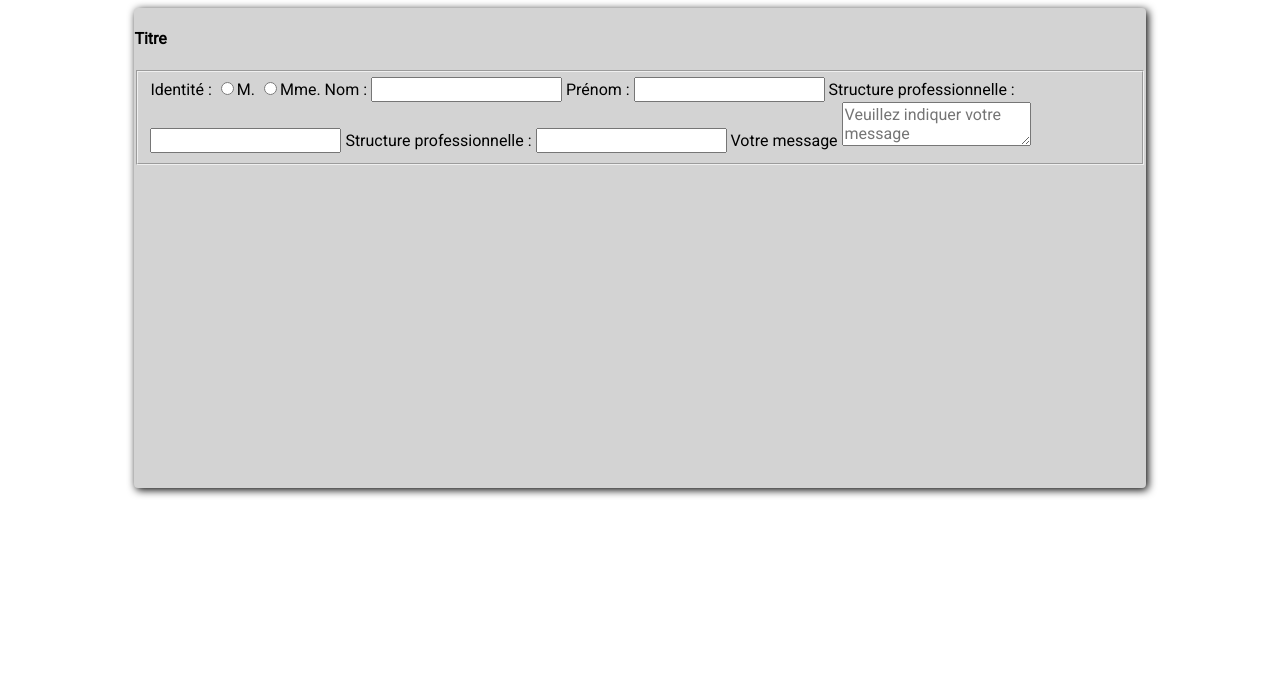
After one commit to tdeniaud/portfolio_Theo_DENIAUD, a PHP site: page /contact.html in a window 1280 px wide. The commit adds this page. Shown: the top 696 px of the page. Run offline with PHP 8.4, Linux system fonts and the light colour scheme.

Commit message:
structure générale formulaire

```diff
--- /dev/null
+++ b/contact.html
@@ -0,0 +1,60 @@
+<!DOCTYPE html>
+
+<html lang="fr">
+
+<head>
+
+    <meta charset="UTF-8">
+    <meta name="viewport" content="width=device-width, initial-scale=1.0">
+
+    <link href="https://fonts.googleapis.com/css?family=Roboto&display=swap" rel="stylesheet"> <!-- Insertion de la police Roboto (sans Serif) -->
+    <link rel="stylesheet" href="text/style.css" /> <!-- Insertion de la feuille de style chargée de la mise en page-->
+    <link rel="stylesheet" href="text/global-structure.css" /> <!-- Insertion de la feuille de style chargée de la mise en page-->
+    <link rel="stylesheet" href="text/config-responsive.css" /> <!-- Insertion de la feuille de style chargée de la mise en page responsive -->
+
+    <script src="text/interaction.js"></script> <!-- Insertion feuille JS pour les interactions -->
+
+    <title>Portfolio Théo DENIAUD</title>
+
+</head>
+
+<body>
+
+    <div id="main-page">
+            <div class="box">
+
+               <form method="post" action="enregistrement-BDD.php">
+                    <section>
+
+                            <h4>Titre</h4>
+                            <fieldset>
+                                <label>Identité :</label>
+                                <label><input name="sexe" type="radio" value="H">M.</label>
+                                <label><input name="sexe" type="radio" value="F">Mme.</label>
+
+
+                                <label>Nom :</label>
+                                <label><input name="nom" type="text"></label>
+
+
+                                <label>Prénom :</label>
+                                <label><input name="nom" type="text"></label>
+
+                                <span>Structure professionnelle :</span>
+                                <label><input name="Entreprise" type="text"></label>
+
+                                <span>Structure professionnelle :</span>
+                                <label><input name="entreprise" type="text"></label>
+
+                                <label>Votre message</label>
+                                <textarea name="msg" placeholder="Veuillez indiquer votre message"></textarea>
+
+                            </fieldset>
+                        </section>
+               </form>
+
+
+                </div>
+
+    </div>
+</body>
--- a/text/style.css
+++ b/text/style.css
@@ -105,7 +105,6 @@
 
   display: flex;
   flex-direction: column;
-  padding: 0rem 0.25rem;
 
 }
 
```
